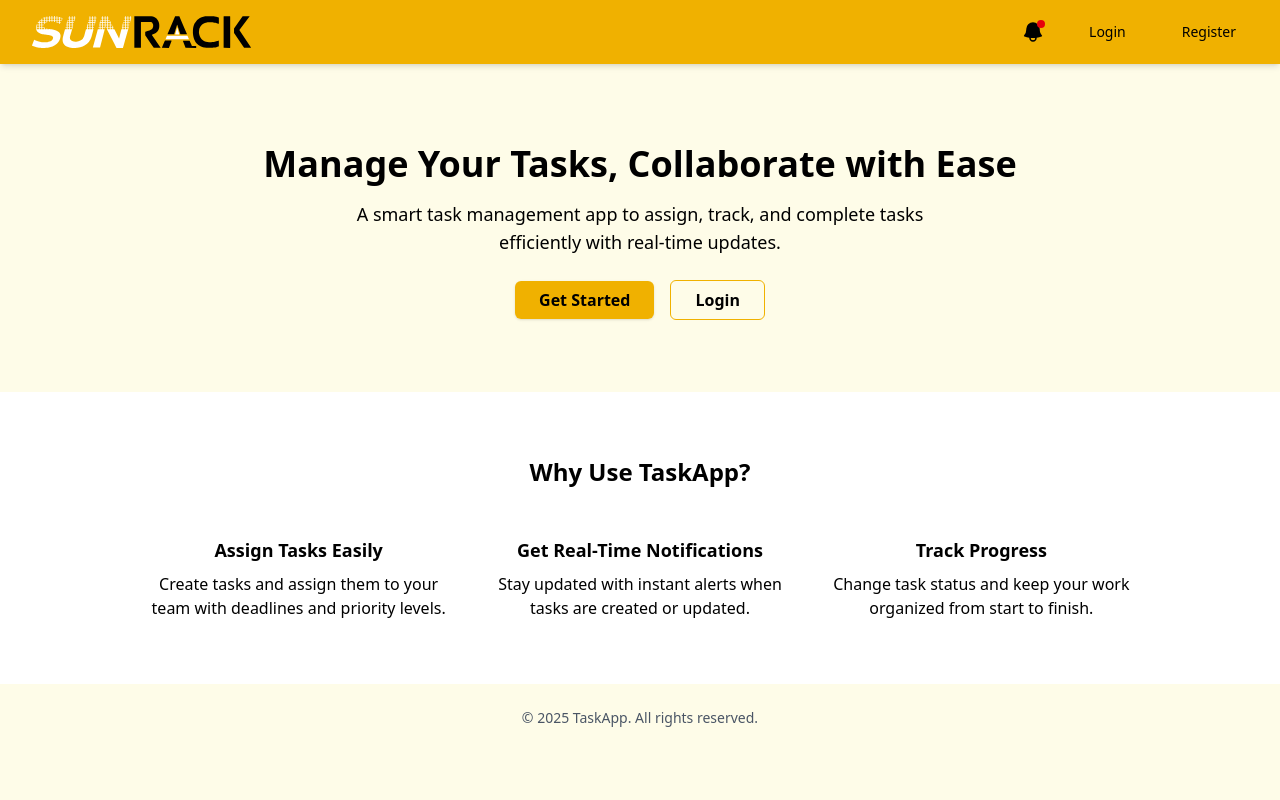
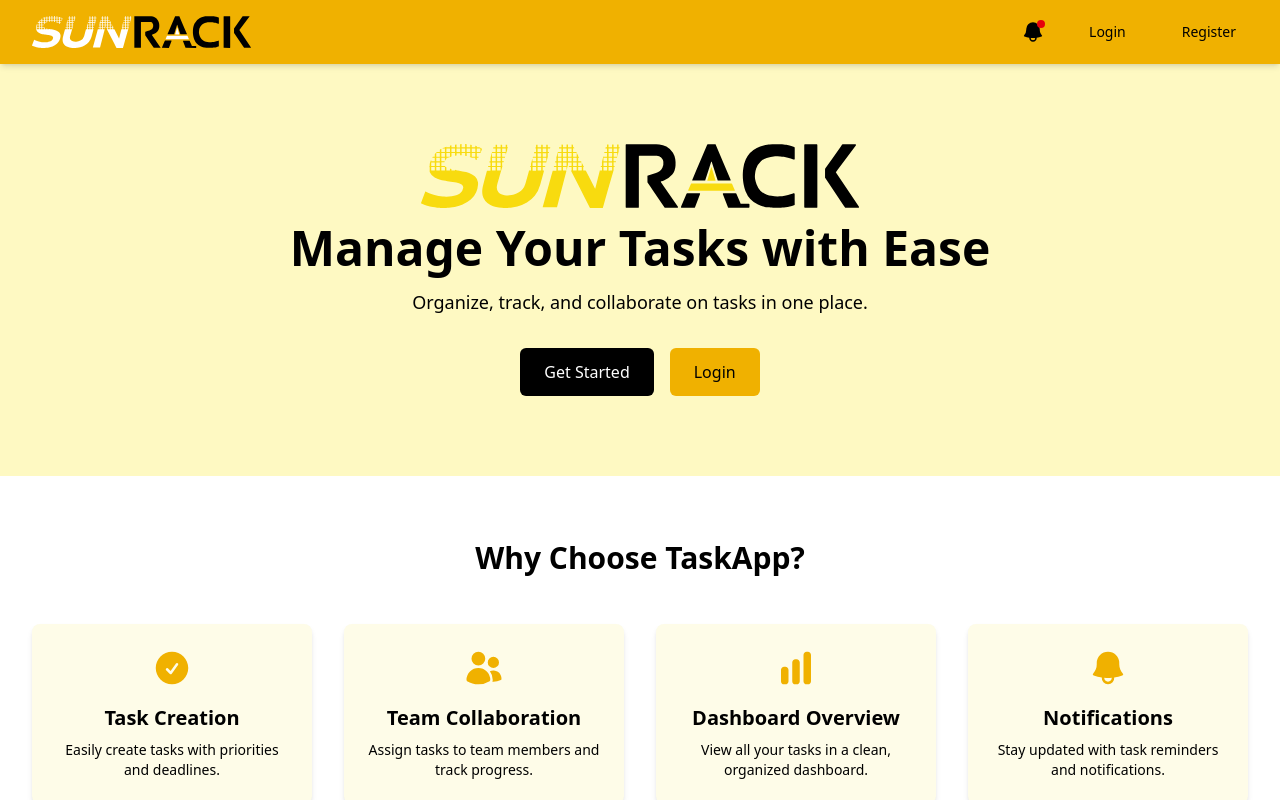
Before and after one commit to abujawed11/task_man_webapp, a React (Vite) app: page / in a window 1280 px wide. Shown: the top 800 px of the page. Built offline with nearby package versions, Linux system fonts and the light colour scheme.

Commit message:
updated Home screen

```diff
--- a/src/pages/Home.jsx
+++ b/src/pages/Home.jsx
@@ -1,54 +1,171 @@
+// import { NavLink } from 'react-router-dom';
+
+// function Home() {
+//   return (
+//     <div className="min-h-screen bg-yellow-50 text-black">
+//       {/* Hero Section */}
+//       <section className="flex flex-col items-center justify-center text-center py-20 px-4">
+//         <h1 className="text-4xl font-bold mb-4">Manage Your Tasks, Collaborate with Ease</h1>
+//         <p className="text-lg mb-8 max-w-xl">
+//           A smart task management app to assign, track, and complete tasks efficiently with real-time updates.
+//         </p>
+//         <div className="space-x-4">
+//           <NavLink
+//             to="/signup"
+//             className="bg-yellow-500 hover:bg-yellow-600 text-black font-semibold px-6 py-2 rounded-md shadow"
+//           >
+//             Get Started
+//           </NavLink>
+//           <NavLink
+//             to="/login"
+//             className="border border-yellow-500 hover:bg-yellow-100 text-black font-semibold px-6 py-2 rounded-md"
+//           >
+//             Login
+//           </NavLink>
+//         </div>
+//       </section>
+
+//       {/* Feature Section */}
+//       <section className="py-16 bg-white">
+//         <div className="max-w-5xl mx-auto px-4">
+//           <h2 className="text-2xl font-bold text-center mb-12">Why Use TaskApp?</h2>
+//           <div className="grid grid-cols-1 md:grid-cols-3 gap-8 text-center">
+//             <div>
+//               <h3 className="text-lg font-semibold mb-2">Assign Tasks Easily</h3>
+//               <p>Create tasks and assign them to your team with deadlines and priority levels.</p>
+//             </div>
+//             <div>
+//               <h3 className="text-lg font-semibold mb-2">Get Real-Time Notifications</h3>
+//               <p>Stay updated with instant alerts when tasks are created or updated.</p>
+//             </div>
+//             <div>
+//               <h3 className="text-lg font-semibold mb-2">Track Progress</h3>
+//               <p>Change task status and keep your work organized from start to finish.</p>
+//             </div>
+//           </div>
+//         </div>
+//       </section>
+
+//       {/* Footer */}
+//       <footer className="text-center py-6 text-sm text-gray-600">
+//         &copy; {new Date().getFullYear()} TaskApp. All rights reserved.
+//       </footer>
+//     </div>
+//   );
+// }
+
+// export default Home;
+
+import { useContext } from 'react';
 import { NavLink } from 'react-router-dom';
+import { AuthContext } from '../context/AuthContext.jsx';
+import { CheckCircleIcon, UsersIcon, ChartBarIcon, BellIcon } from '@heroicons/react/24/solid';
+import logo_white_background from '../assets/logo_white_background.svg';
+import { ClipboardDocumentIcon } from '@heroicons/react/24/outline';
 
 function Home() {
+  const { user } = useContext(AuthContext);
+
   return (
-    <div className="min-h-screen bg-yellow-50 text-black">
+    <div className="bg-white">
       {/* Hero Section */}
-      <section className="flex flex-col items-center justify-center text-center py-20 px-4">
-        <h1 className="text-4xl font-bold mb-4">Manage Your Tasks, Collaborate with Ease</h1>
-        <p className="text-lg mb-8 max-w-xl">
-          A smart task management app to assign, track, and complete tasks efficiently with real-time updates.
+      <section className="bg-yellow-100 py-20 text-center">
+        <div className="max-w-7xl mx-auto px-4 sm:px-6 lg:px-8">
+          <img src={logo_white_background} alt="TaskApp Logo" className="h-16 w-auto mx-auto mb-4" />
+          {/* <ClipboardDocumentIcon className="w-12 h-12 text-yellow-500" /> */}
+          <h1 className="text-4xl sm:text-5xl font-bold text-black mb-4">
+            {user ? `Welcome, ${user.username}!` : 'Manage Your Tasks with Ease'}
+          </h1>
+          <p className="text-lg text-black mb-8">
+            {user
+              ? 'Get started by viewing your dashboard or creating a new task.'
+              : 'Organize, track, and collaborate on tasks in one place.'}
           </p>
-        <div className="space-x-4">
+          <div className="flex justify-center space-x-4">
+            {user ? (
+              <>
+                <NavLink
+                  to="/dashboard"
+                  className="bg-black text-white px-6 py-3 rounded-md text-base font-medium hover:bg-gray-800 transition"
+                >
+                  Go to Dashboard
+                </NavLink>
+                <NavLink
+                  to="/tasks/create"
+                  className="bg-yellow-500 text-black px-6 py-3 rounded-md text-base font-medium hover:bg-yellow-600 transition"
+                >
+                  Create Task
+                </NavLink>
+              </>
+            ) : (
+              <>
                 <NavLink
                   to="/signup"
-            className="bg-yellow-500 hover:bg-yellow-600 text-black font-semibold px-6 py-2 rounded-md shadow"
+                  className="bg-black text-white px-6 py-3 rounded-md text-base font-medium hover:bg-gray-800 transition"
                 >
                   Get Started
                 </NavLink>
                 <NavLink
                   to="/login"
-            className="border border-yellow-500 hover:bg-yellow-100 text-black font-semibold px-6 py-2 rounded-md"
+                  className="bg-yellow-500 text-black px-6 py-3 rounded-md text-base font-medium hover:bg-yellow-600 transition"
                 >
                   Login
                 </NavLink>
+              </>
+            )}
+          </div>
         </div>
       </section>
 
-      {/* Feature Section */}
+      {/* Features Section (Hidden for Authenticated Users) */}
+      {!user && (
         <section className="py-16 bg-white">
-        <div className="max-w-5xl mx-auto px-4">
-          <h2 className="text-2xl font-bold text-center mb-12">Why Use TaskApp?</h2>
-          <div className="grid grid-cols-1 md:grid-cols-3 gap-8 text-center">
-            <div>
-              <h3 className="text-lg font-semibold mb-2">Assign Tasks Easily</h3>
-              <p>Create tasks and assign them to your team with deadlines and priority levels.</p>
+          <div className="max-w-7xl mx-auto px-4 sm:px-6 lg:px-8">
+            <h2 className="text-3xl font-bold text-black text-center mb-12">Why Choose TaskApp?</h2>
+            <div className="grid grid-cols-1 sm:grid-cols-2 lg:grid-cols-4 gap-8">
+              <div className="bg-yellow-50 p-6 rounded-lg shadow-md hover:bg-yellow-200 transition transform hover:scale-105">
+                <CheckCircleIcon className="h-10 w-10 text-yellow-500 mx-auto mb-4" />
+                <h3 className="text-xl font-semibold text-black text-center mb-2">Task Creation</h3>
+                <p className="text-black text-center text-sm">
+                  Easily create tasks with priorities and deadlines.
+                </p>
               </div>
-            <div>
-              <h3 className="text-lg font-semibold mb-2">Get Real-Time Notifications</h3>
-              <p>Stay updated with instant alerts when tasks are created or updated.</p>
+              <div className="bg-yellow-50 p-6 rounded-lg shadow-md hover:bg-yellow-200 transition transform hover:scale-105">
+                <UsersIcon className="h-10 w-10 text-yellow-500 mx-auto mb-4" />
+                <h3 className="text-xl font-semibold text-black text-center mb-2">Team Collaboration</h3>
+                <p className="text-black text-center text-sm">
+                  Assign tasks to team members and track progress.
+                </p>
               </div>
-            <div>
-              <h3 className="text-lg font-semibold mb-2">Track Progress</h3>
-              <p>Change task status and keep your work organized from start to finish.</p>
+              <div className="bg-yellow-50 p-6 rounded-lg shadow-md hover:bg-yellow-200 transition transform hover:scale-105">
+                <ChartBarIcon className="h-10 w-10 text-yellow-500 mx-auto mb-4" />
+                <h3 className="text-xl font-semibold text-black text-center mb-2">Dashboard Overview</h3>
+                <p className="text-black text-center text-sm">
+                  View all your tasks in a clean, organized dashboard.
+                </p>
+              </div>
+              <div className="bg-yellow-50 p-6 rounded-lg shadow-md hover:bg-yellow-200 transition transform hover:scale-105">
+                <BellIcon className="h-10 w-10 text-yellow-500 mx-auto mb-4" />
+                <h3 className="text-xl font-semibold text-black text-center mb-2">Notifications</h3>
+                <p className="text-black text-center text-sm">
+                  Stay updated with task reminders and notifications.
+                </p>
               </div>
             </div>
           </div>
         </section>
+      )}
 
-      {/* Footer */}
-      <footer className="text-center py-6 text-sm text-gray-600">
-        &copy; {new Date().getFullYear()} TaskApp. All rights reserved.
+      {/* Footer Section */}
+      <footer className="bg-black text-white py-8">
+        <div className="max-w-7xl mx-auto px-4 sm:px-6 lg:px-8 text-center">
+          <p className="text-sm mb-4">&copy; 2025 TaskApp. All rights reserved.</p>
+          <div className="flex justify-center space-x-4">
+            <a href="#" className="text-white hover:text-yellow-500 text-sm">About</a>
+            <a href="#" className="text-white hover:text-yellow-500 text-sm">Contact</a>
+            <a href="#" className="text-white hover:text-yellow-500 text-sm">Privacy Policy</a>
+          </div>
+        </div>
       </footer>
     </div>
   );
```
Also changed, not shown: src/assets/logo_white_background.svg (renamed from src/assets/Logo For White Background.svg). Lines whose indentation alone changed are shown as unchanged.
